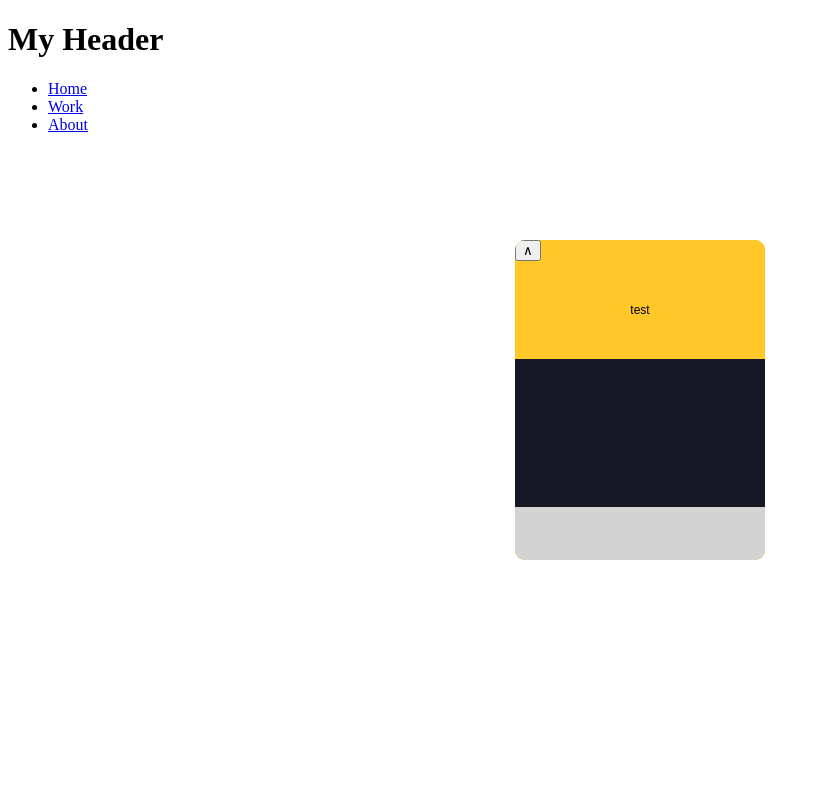
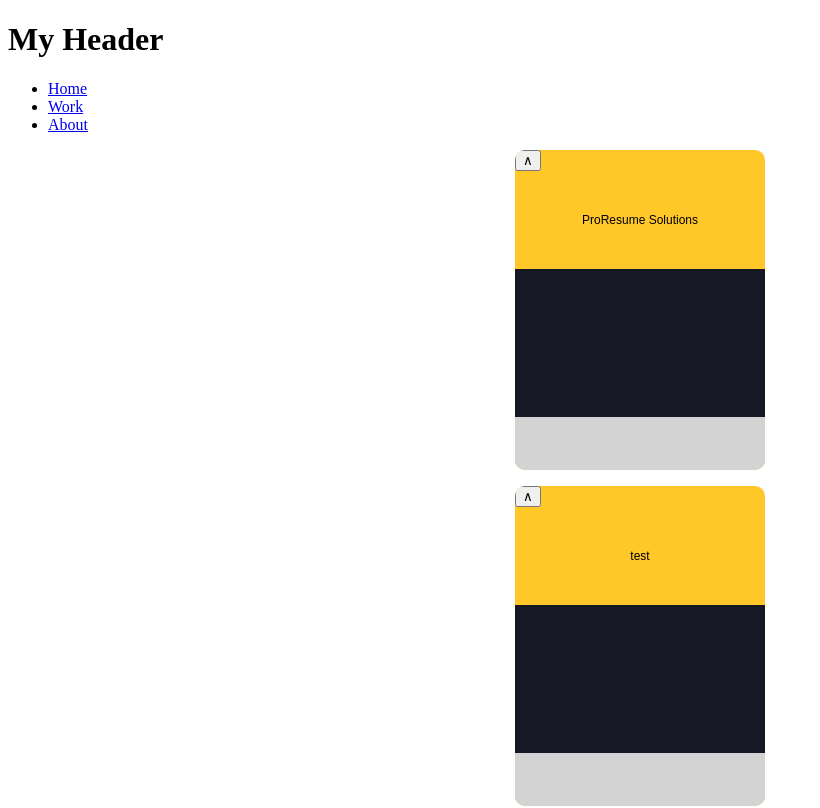
Before and after one commit to Jaybird9er/portfolio, a React (Create React App) app: page /work in a window 1280 px wide. Shown: the top 808 px of the page, without its empty margins (0-820 px from the left). Built offline with nearby package versions, Linux system fonts and the light colour scheme.

Commit message:
Completed flip card feature.

```diff
--- a/src/App.css
+++ b/src/App.css
@@ -1,17 +1,17 @@
 /* THE MAINCONTAINER HOLDS EVERYTHING */
 .card-container {
-    position: absolute;
+  position: relative;
   width: 250px;
   height: 320px;
   background: none;
   top: 50%;
   left: 50%;
-    transform: translate(-50%, -50%);
-
+  transform: translate(-50%, 0);
+  margin: 1rem 0;
 }
 
   /* THE CARD HOLDS THE FRONT AND BACK FACES */
-  .card {
+.card, .card1, .card2, .card3, .card4 { /* Cards must be added manually with id appended */
   position: relative;
   top: 0;
   left: 0;
@@ -22,12 +22,11 @@
   transition: all 0.9s ease;
 }
 
-  /* THE PSUEDO CLASS CONTROLS THE FLIP ON MOUSEOVER AND MOUSEOUT */
+/* THE PSUEDO CLASS CONTROLS THE FLIP */
 .flip {
   transform: rotateY(180deg);
 }
 
-  /* THE FRONT FACE OF THE CARD, WHICH SHOWS BY DEFAULT */
   .card-front {
   position: absolute;
   top: 0;
@@ -41,7 +40,6 @@
   color: #000;
 }
 
-  /* THE BACK FACE OF THE CARD, WHICH SHOWS ON MOUSEOVER */
 .card-back {
   position: absolute;
   top: 0;
@@ -53,7 +51,6 @@
   overflow: hidden;
   background: #c64242;
   color: #333;
-    text-align: center;
   transform: rotateY(180deg);
 }
 
--- a/src/assets/webDev.js
+++ b/src/assets/webDev.js
@@ -31,23 +31,36 @@ let projects = [
 			5,
 		],
 	},
-	// {
-	// 	id: 2,
-	// 	title: "Test",
-	// 	blurb: "A test",
-	// 	image: "ProResume_Img",
-	// 	body: "Todays Agenda\n\n- Walk Dog\n- Feed fish\n- Play basketball\n- Eat a salad",
-	// },
-	// {
-	// 	id: 2,
-	// 	body: "Bob from bar down the \n\n- Take out trash\n- Eat food",
-	// 	updated: "2021-07-13T20:43:18.550058Z",
-	// },
-	// {
-	// 	id: 3,
-	// 	body: "Wash car",
-	// 	updated: "2021-07-13T19:46:12.187306Z",
-	// },
+	{
+		id: 3,
+		// title frame
+		title: "ProResume Solutions",
+		// card front
+		frontImage: "ProResume_Img",
+		blurb: "A storefront for prospective clients",
+		// card back
+		backImage: "Test_Img",
+		tech: [
+			0,
+			1,
+			2,
+		],
+	},
+	{
+		id: 4,
+		// title frame
+		title: "test",
+		// card front
+		frontImage: "ProResume_Img",
+		blurb: "a test card",
+		// card back
+		backImage: "Test_Img",
+		tech: [
+			3,
+			4,
+			5,
+		],
+	},
 ];
 export default projects;
 
--- a/src/components/Card.js
+++ b/src/components/Card.js
@@ -1,20 +1,26 @@
 import { useState } from "react";
 
-export default function Card({ id, title, blurb, frontImage, backImage, tech }) {
+export default function Card(props) {
+    let id = props.id;
+    let title = props.title;
+    let blurb = props.blurb;
+    let frontImage = props.frontImage;
+    let backImage = props.backImage;
+    let tech = props.tech;
 
-    const [showSide, setShowSide] = useState(false)
+    const [showSide, setShowSide] = useState(false);
+
+    function handleClick() {
+        const cardDiv = document.querySelector(`.card${props.id}`);
+
+        showSide === false ?
+        cardDiv.setAttribute("class", `card${props.id} flip`) :
+        cardDiv.setAttribute("class", `card${props.id}`);
+
+        setShowSide(!showSide);
+    }
 
     function Button() {
-        function handleClick() {
-            const cardDiv = document.querySelector(".card");
-
-            showSide === false ?
-            cardDiv.setAttribute("class", `card ${id} flip`) :
-            cardDiv.setAttribute("class", `card ${id}`);
-
-            setShowSide(!showSide)
-        }
-
         return (
             <button onClick={handleClick}>
                 {showSide === true ? <>&or;</> : <>&and;</>}
@@ -22,11 +28,24 @@ export default function Card({ id, title, blurb, frontImage, backImage, tech })
         )
     }
 
+    function testAlert() {
+        console.log(`${props.id}`);
+    }
+
+    function TestButton() {
+        return (
+        <button onClick={testAlert}>
+            Test
+            {console.log("test button")}
+        </button>
+        );
+    }
+
     return (
         <>
-            <div className="card-container">
-                <div className={"card " + id}>
+                <div className={`card${id}`}>
                     <div className="card-front">
+                        {/* <TestButton /> */}
                         <Button />
                         <p className="title">{title}</p>
                         <img className="cardImg" src={require("../images/" + frontImage + ".png")} alt="a pic" />
@@ -39,7 +58,6 @@ export default function Card({ id, title, blurb, frontImage, backImage, tech })
                         <p className="description">{tech}</p>
                     </div>
                 </div>
-            </div>
         </>
     );
 }
--- a/src/components/Cards.js
+++ b/src/components/Cards.js
@@ -3,7 +3,7 @@ import Card from "./Card";
 const Cards = function({array}) {
     return (
         array.map((item, index) =>
-            <div className={index} key={index}>
+            <div className="card-container" key={index}>
                 <Card
                     id={item.id}
                     title={item.title}
```
Lines whose indentation alone changed are shown as unchanged.
